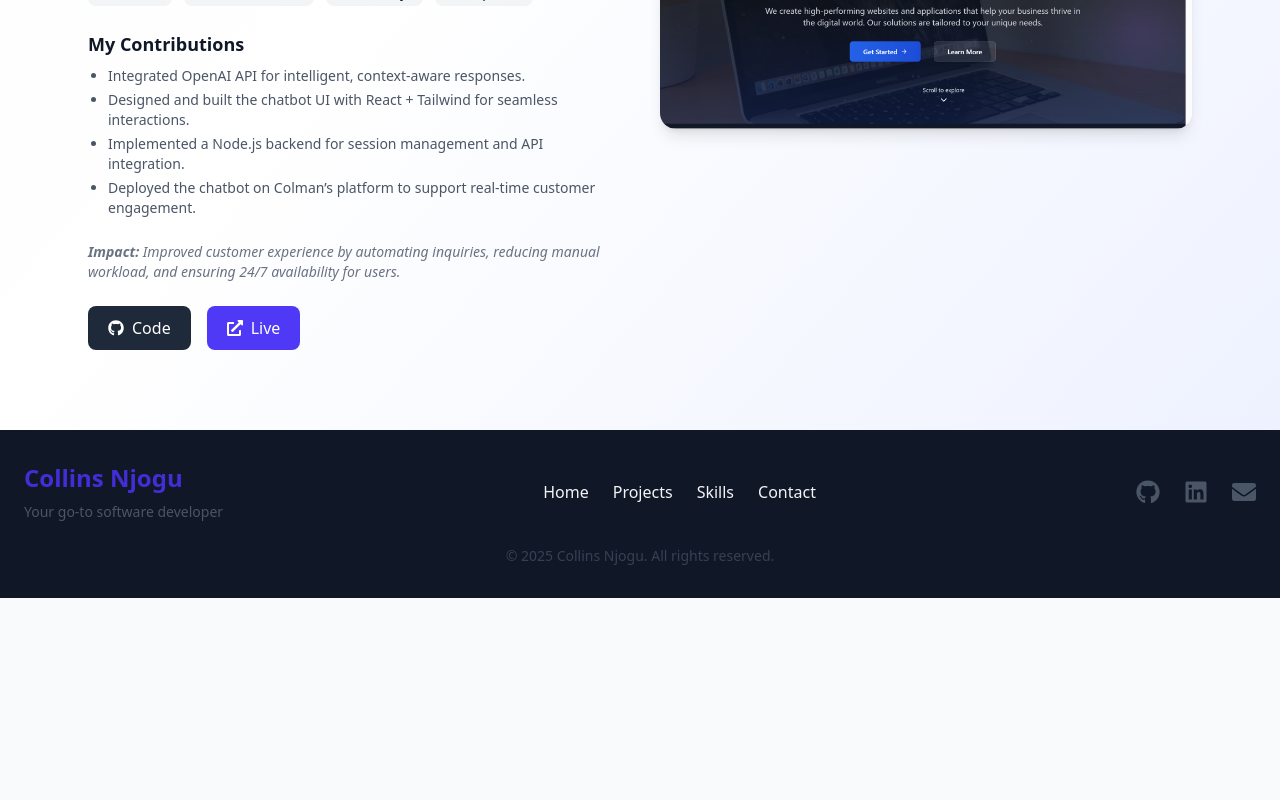
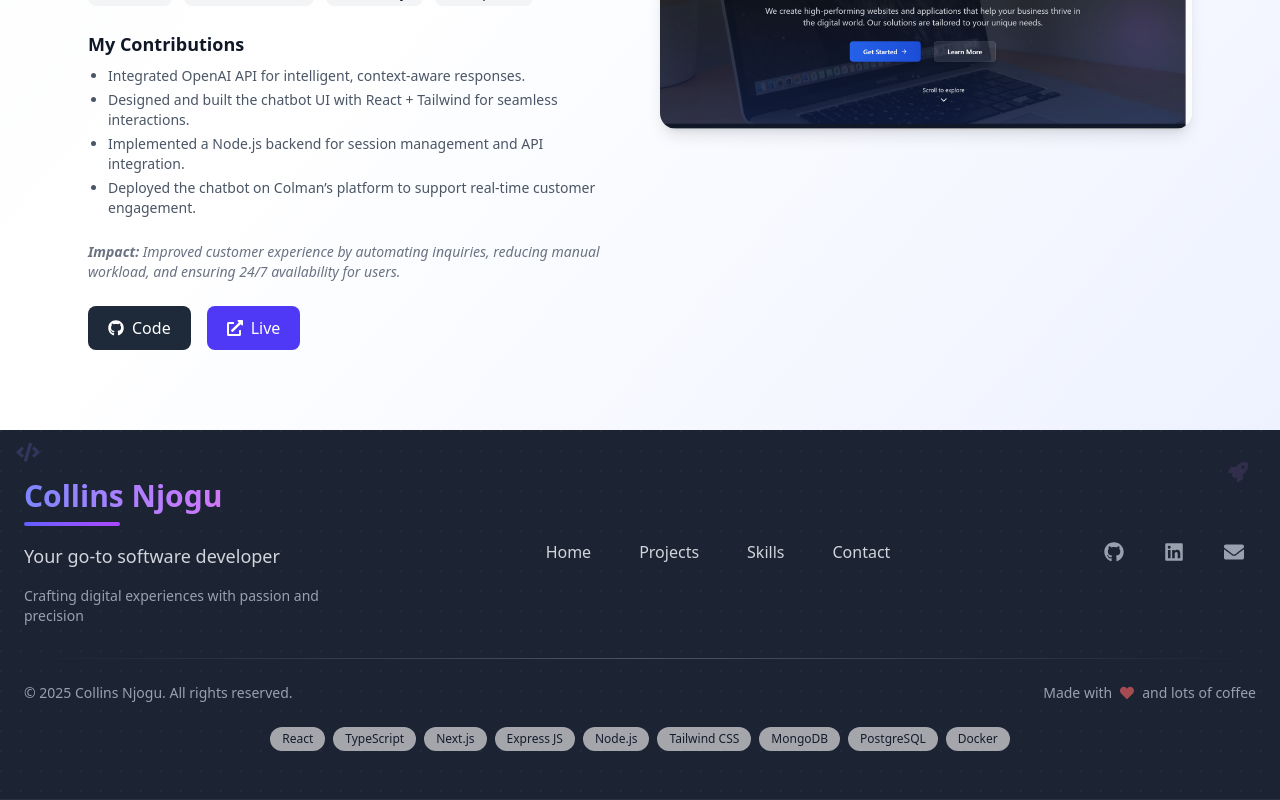
Before and after one commit to collins254collo/collins, a React (Vite) app: page /projects in a window 1280 px wide. Shown: the part 1007-1807 px from the top of the page. Before the commit the page ends 1605 px from the top, so only its background shows below. Built offline with nearby package versions, Linux system fonts and the light colour scheme.

Commit message:
making footer professional

```diff
--- a/src/components/footer.jsx
+++ b/src/components/footer.jsx
@@ -1,81 +1,145 @@
-import { FaGithub, FaLinkedin, FaEnvelope } from "react-icons/fa";
+import { FaGithub, FaLinkedin, FaEnvelope, FaHeart, FaCode, FaRocket } from "react-icons/fa";
 
 const Footer = () => {
+  const socialLinks = [
+    {
+      href: "https://github.com/collins254collo",
+      icon: FaGithub,
+      label: "GitHub",
+      hoverColor: "hover:text-gray-300"
+    },
+    {
+      href: "https://linkedin.com/in/collinsnjogu",
+      icon: FaLinkedin,
+      label: "LinkedIn",
+      hoverColor: "hover:text-blue-400"
+    },
+    {
+      href: "mailto:wamiatucollins@gmail.com",
+      icon: FaEnvelope,
+      label: "Email",
+      hoverColor: "hover:text-red-400"
+    }
+  ];
+
+  const navigationLinks = [
+    { href: "/", label: "Home" },
+    { href: "/projects", label: "Projects" },
+    { href: "#skills", label: "Skills" },
+    { href: "#contact", label: "Contact" }
+  ];
+
+  const techStack = ['React', 'TypeScript', 'Next.js', 'Express JS', 'Node.js', 'Tailwind CSS', 'MongoDB', 'PostgreSQL', 'Docker'];
+
   return (
-    <footer className="text-gray-100 py-8 bg-gray-900 dark:bg-gray-900 transition-colors duration-300">
-      <div className="container mx-auto px-6">
-        <div className="flex flex-col md:flex-row justify-between items-center">
+    <footer className="relative overflow-hidden bg-gray-900/95 dark:bg-gray-900/95 backdrop-blur-md shadow-lg border-b border-gray-700/50 dark:border-gray-600/50">
+      {/* Background Pattern */}
+      <div className="absolute inset-0 opacity-30">
+        <div className="absolute inset-0" style={{
+          backgroundImage: `radial-gradient(circle at 1px 1px, rgba(255,255,255,0.1) 1px, transparent 0)`,
+          backgroundSize: '20px 20px'
+        }}></div>
+      </div>
+
+      {/* Floating Icons */}
+      <div className="absolute top-4 left-4 text-indigo-400 opacity-20">
+        <FaCode className="text-2xl animate-bounce" style={{ animationDelay: '0s', animationDuration: '3s' }} />
+      </div>
+      <div className="absolute top-8 right-8 text-purple-400 opacity-20">
+        <FaRocket className="text-xl animate-pulse" style={{ animationDuration: '2s' }} />
+      </div>
+
+      <div className="relative text-gray-100 py-12">
+        <div className="container mx-auto px-6 max-w-7xl">
+          {/* Main Content */}
+          <div className="flex flex-col lg:flex-row justify-between items-start lg:items-center gap-8 mb-8">
+
             {/* Left Section */}
-          <div className="text-center md:text-left mb-6 md:mb-0">
-            <h2 className="text-2xl font-bold text-indigo-700 dark:text-indigo-400">
+            <div className="text-center lg:text-left space-y-4">
+              <div className="group">
+                <h2 className="text-3xl font-bold mb-2 bg-gradient-to-r from-indigo-400 via-purple-400 to-pink-400 bg-clip-text text-transparent transition-transform duration-300 group-hover:scale-105">
                   Collins Njogu
                 </h2>
-            <p className="text-gray-600 dark:text-gray-400 text-sm mt-2">
+                <div className="w-24 h-1 bg-gradient-to-r from-indigo-500 to-purple-500 rounded-full mx-auto lg:mx-0 transition-all duration-300 group-hover:w-32"></div>
+              </div>
+              <p className="text-gray-300 text-lg font-medium">
                 Your go-to software developer
+              </p>
+              <p className="text-gray-400 text-sm max-w-xs">
+                Crafting digital experiences with passion and precision
               </p>
             </div>
 
-          {/* Middle Section (Links) */}
+            {/* Middle Section - Navigation */}
             <div className="flex flex-col md:flex-row gap-6 text-center">
+              <div className="flex flex-wrap justify-center gap-6">
+                {navigationLinks.map((link) => (
                   <a
-              href="/"
-              className="hover:text-indigo-700 dark:hover:text-indigo-400 transition"
+                    key={link.label}
+                    href={link.href}
+                    className="relative group px-3 py-2 text-gray-300 hover:text-white transition-all duration-300"
                   >
-              Home
+                    <span className="relative z-10">{link.label}</span>
+                    <div className="absolute inset-0 bg-gradient-to-r from-indigo-500 to-purple-500 rounded-lg opacity-0 group-hover:opacity-20 transition-opacity duration-300"></div>
+                    <div className="absolute bottom-0 left-0 w-0 h-0.5 bg-gradient-to-r from-indigo-400 to-purple-400 group-hover:w-full transition-all duration-300"></div>
                   </a>
-            <a
-              href="/projects"
-              className="hover:text-indigo-700 dark:hover:text-indigo-400 transition"
-            >
-              Projects
-            </a>
-            <a
-              href="#skills"
-              className="hover:text-indigo-700 dark:hover:text-indigo-400 transition"
-            >
-              Skills
-            </a>
-            <a
-              href="#contact"
-              className="hover:text-indigo-700 dark:hover:text-indigo-400 transition"
-            >
-              Contact
-            </a>
-          </div>
-
-          {/* Right Section (Social Media Links) */}
-          <div className="flex gap-6 mt-6 md:mt-0">
-            <a
-              href="https://github.com/collins254collo"
-              target="_blank"
-              rel="noopener noreferrer"
-              aria-label="GitHub"
-              className="text-gray-600 dark:text-gray-400 hover:text-indigo-700 dark:hover:text-indigo-400 transition text-2xl"
-            >
-              <FaGithub />
-            </a>
-            <a
-              href="https://linkedin.com/in/collinsnjogu"
-              target="_blank"
-              rel="noopener noreferrer"
-              aria-label="LinkedIn"
-              className="text-gray-600 dark:text-gray-400 hover:text-indigo-700 dark:hover:text-indigo-400 transition text-2xl"
-            >
-              <FaLinkedin />
-            </a>
-            <a
-              href="mailto:wamiatucollins@gmail.com"
-              aria-label="Email"
-              className="text-gray-600 dark:text-gray-400 hover:text-indigo-700 dark:hover:text-indigo-400 transition text-2xl"
-            >
-              <FaEnvelope />
-            </a>
+                ))}
               </div>
             </div>
 
-        {/* Bottom Text */}
-        <div className="text-center mt-6 text-sm text-gray-700 dark:text-gray-400">
-          <p>&copy; 2025 Collins Njogu. All rights reserved.</p>
+            {/* Right Section - Social Links */}
+            <div className="flex gap-4">
+              {socialLinks.map((social) => {
+                const IconComponent = social.icon;
+                return (
+                  <a
+                    key={social.label}
+                    href={social.href}
+                    target={social.href.startsWith('http') ? "_blank" : undefined}
+                    rel={social.href.startsWith('http') ? "noopener noreferrer" : undefined}
+                    aria-label={social.label}
+                    className={`group relative p-3 text-gray-400 ${social.hoverColor} transition-all duration-300 transform hover:scale-110 hover:-translate-y-1`}
+                  >
+                    <div className="absolute inset-0 bg-white bg-opacity-10 rounded-full opacity-0 group-hover:opacity-100 transition-opacity duration-300"></div>
+                    <IconComponent className="text-xl relative z-10" />
+
+                    {/* Tooltip */}
+                    <div className="absolute -top-8 left-1/2 transform -translate-x-1/2 bg-gray-800 text-white text-xs px-2 py-1 rounded opacity-0 group-hover:opacity-100 transition-opacity duration-300 pointer-events-none whitespace-nowrap">
+                      {social.label}
+                    </div>
+                  </a>
+                );
+              })}
+            </div>
+          </div>
+
+          {/* Divider */}
+          <div className="h-px bg-gradient-to-r from-transparent via-gray-600 to-transparent mb-6"></div>
+
+          {/* Bottom Section */}
+          <div className="flex flex-col md:flex-row justify-between items-center gap-4 text-sm mb-6">
+            <div className="text-gray-400">
+              <span>&copy; 2025 Collins Njogu. All rights reserved.</span>
+            </div>
+
+            <div className="flex items-center gap-2 text-gray-400">
+              <span>Made with</span>
+              <FaHeart className="text-red-400 animate-pulse" />
+              <span>and lots of coffee</span>
+            </div>
+          </div>
+
+          {/* Tech Stack */}
+          <div className="flex flex-wrap justify-center gap-2 opacity-60">
+            {techStack.map((tech) => (
+              <span
+                key={tech}
+                className="px-3 py-1 text-xs bg-white bg-opacity-10 rounded-full text-gray-900 backdrop-blur-sm hover:bg-opacity-20 transition-all duration-300"
+              >
+                {tech}
+              </span>
+            ))}
+          </div>
         </div>
       </div>
     </footer>
```
Lines whose indentation alone changed are shown as unchanged.
